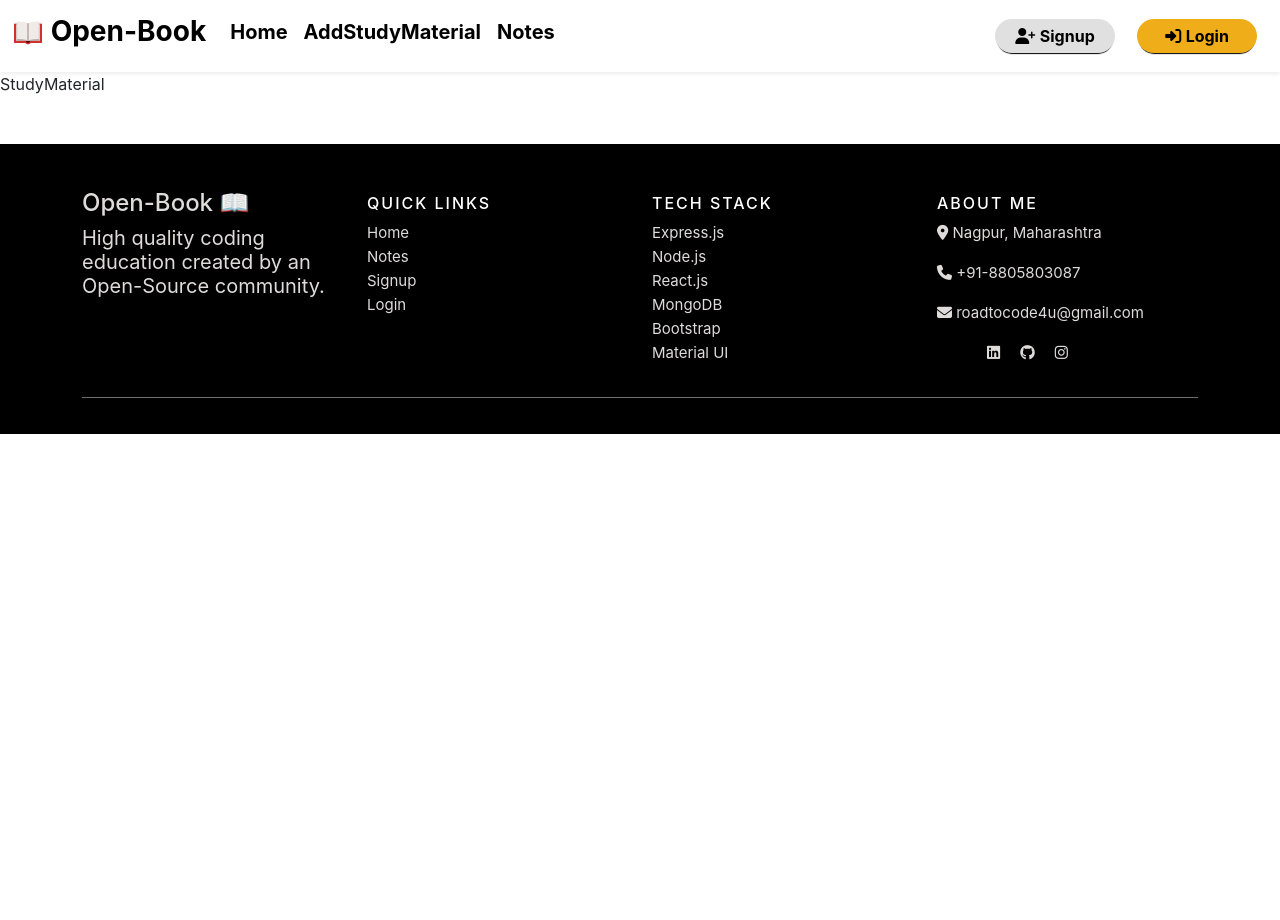
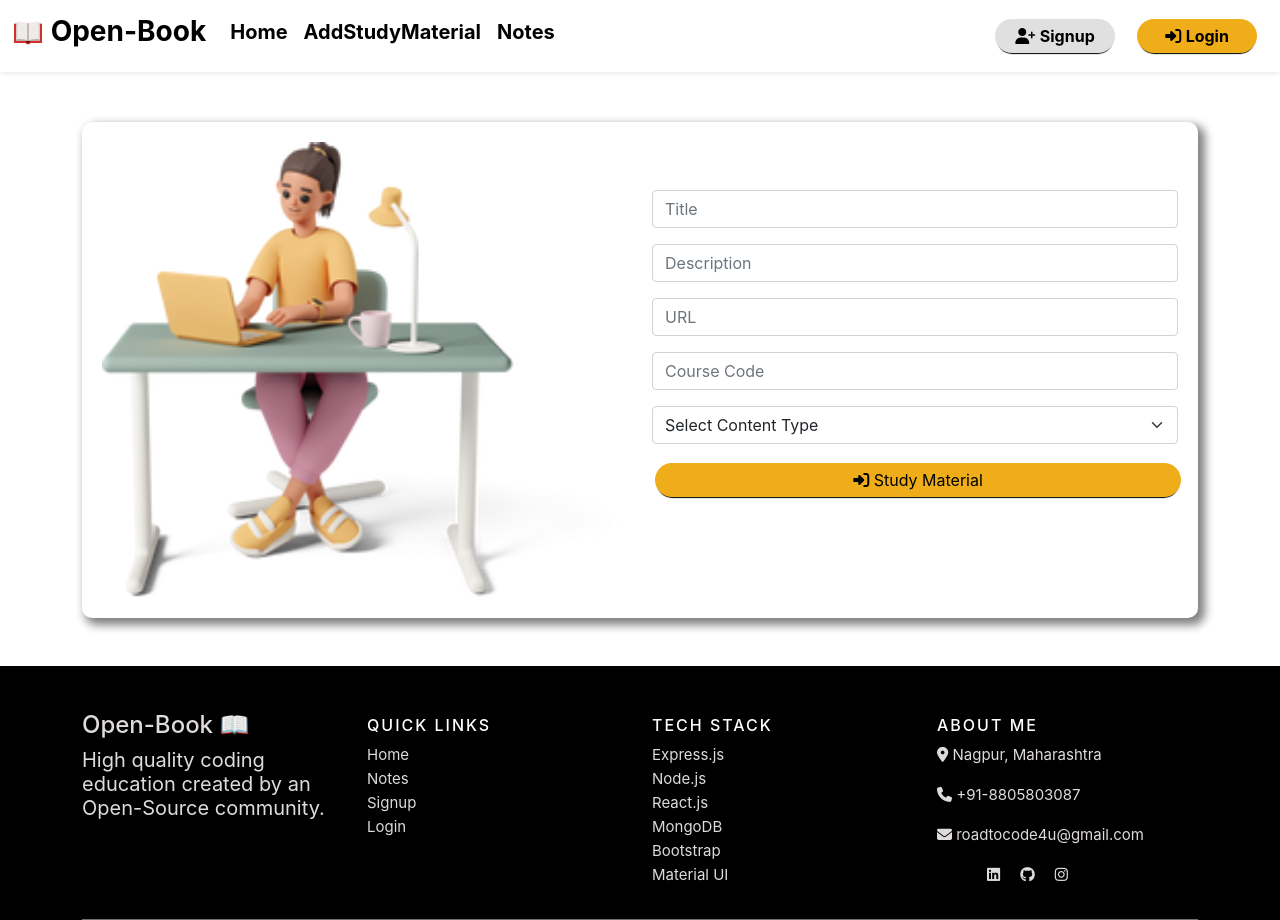
Before and after one commit to roadtocode4u/openbook, a React (Create React App) app in the folder client/: page /studymaterial/add in a window 1280 px wide. Shown: the top 920 px of the page. Before the commit the page ends 800 px from the top, so only its background shows below. Built offline with nearby package versions, Linux system fonts and the light colour scheme; the HTML template or start-up script is replaced by a standard one.

Commit message:
feat: added study material view

```diff
--- a/client/src/components/Signup/Signup.css
+++ b/client/src/components/Signup/Signup.css
@@ -1,4 +1,4 @@
-.card z{
+.card {
     box-shadow: 5px 5px 10px 2px gray;
 }
 
--- a/client/src/views/StudyMaterial/StudyMaterial.css
+++ b/client/src/views/StudyMaterial/StudyMaterial.css
@@ -0,0 +1,27 @@
+.study-material-img {
+    width: 100%;
+    display: block;
+    margin-left: auto;
+    margin-right: auto;
+}
+
+.studymaterial-card {
+    background-color: #fff;
+    padding: 20px;
+    margin-top: 50px;
+    border-radius: 10px;
+    display: block;
+    margin-left: auto;
+    margin-right: auto;
+    box-shadow: 5px 5px 10px 2px gray;
+}
+
+.button-add-material {
+    padding: 5px;
+    margin: 3px;
+    width: 120px;
+    border-radius: 30px;
+    border: none;
+    background-color: #efad19;
+    box-shadow: 0px 3px 1px -2px rgb(0, 0, 0);
+}
--- a/client/src/views/StudyMaterial/StudyMaterial.js
+++ b/client/src/views/StudyMaterial/StudyMaterial.js
@@ -1,11 +1,73 @@
 import React from 'react'
 import './StudyMaterial.css'
+import StudyMaterialHeaderImg from './img/study-material-header-img.png'
 
 function StudyMaterial() {
   return (
-   <div>
-    StudyMaterial
-   </div>
+    <>
+      <div className="container">
+        <div className="studymaterial-card">
+          <div className="row">
+            <div className="col-md-6">
+              <img
+                className="study-material-img mx-auto d-block"
+                src={StudyMaterialHeaderImg}
+                alt=""
+              />
+
+            </div>
+            <div className="col-md-6 mt-5">
+              <form>
+                <div className="mb-3">
+                  <input
+                    type="text"
+                    className="form-control"
+                    id="title"
+                    placeholder="Title"
+                  />
+                </div>
+                <div className="mb-3">
+                  <input
+                    type="text"
+                    className="form-control"
+                    id="description"
+                    placeholder="Description"
+                  />
+                </div>
+                <div className="mb-3">
+                  <input
+                    type="text"
+                    className="form-control"
+                    id="url"
+                    placeholder="URL"
+                  />
+                </div>
+                <div className="mb-3">
+                  <input
+                    type="text"
+                    className="form-control"
+                    id="courseCode"
+                    placeholder="Course Code"
+                  />
+                </div>
+                <div className="mb-3">
+                  <select className="form-select" aria-label="Select Content Type">
+                    <option> Select Content Type </option>
+                    <option value="pdf">PDF</option>
+                    <option value="link">Link</option>
+                    <option value="video">Video</option>
+                  </select>
+                </div>
+                <button className="button-add-material w-100 mb-3" type="button">
+                  <i class="fa-solid fa-right-to-bracket"></i> Study Material
+                </button>
+              </form>
+
+            </div>
+          </div>
+        </div>
+      </div>
+    </>
   )
 }
 
```
Also changed, not shown: client/src/views/StudyMaterial/img/study-material-header-img.png (added).
